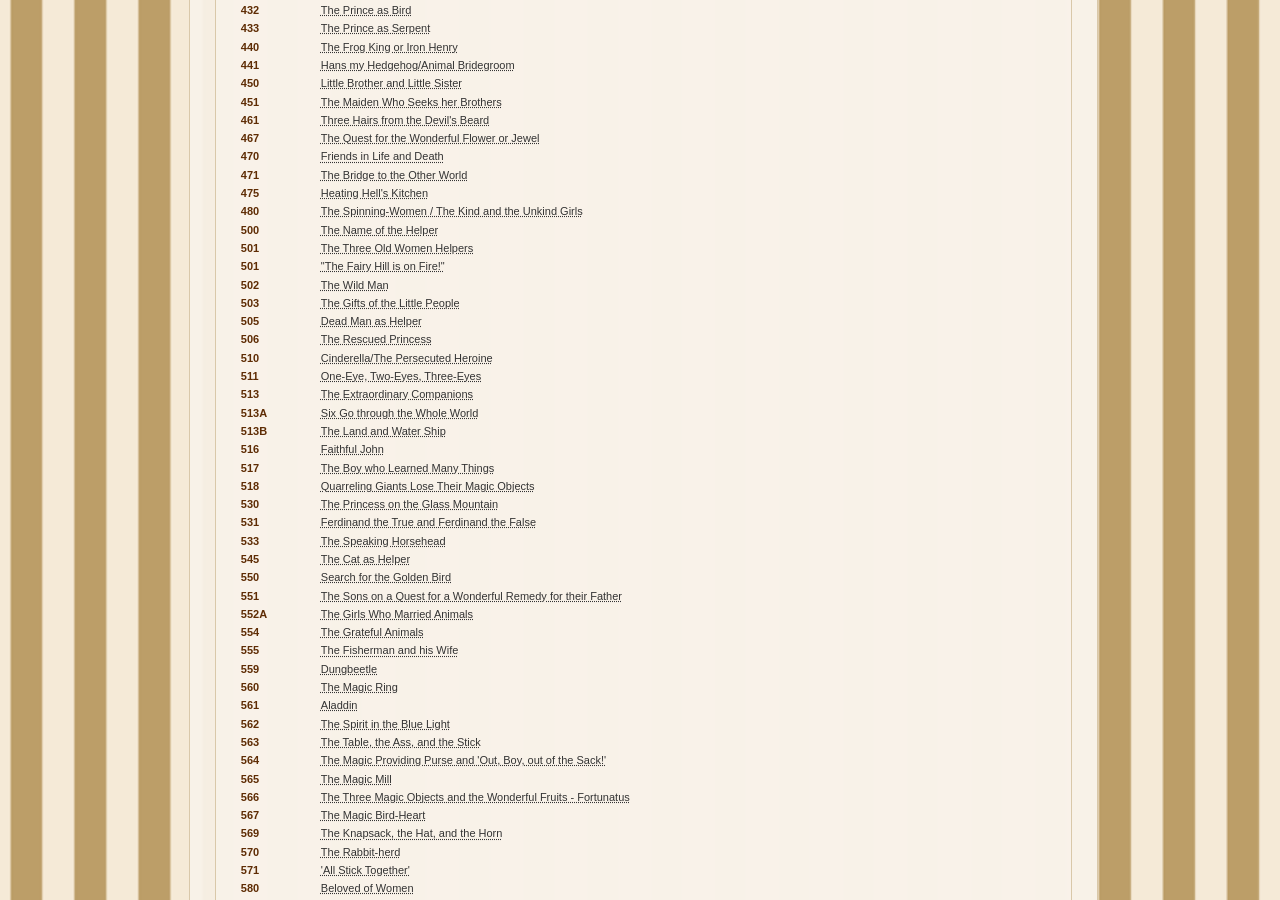
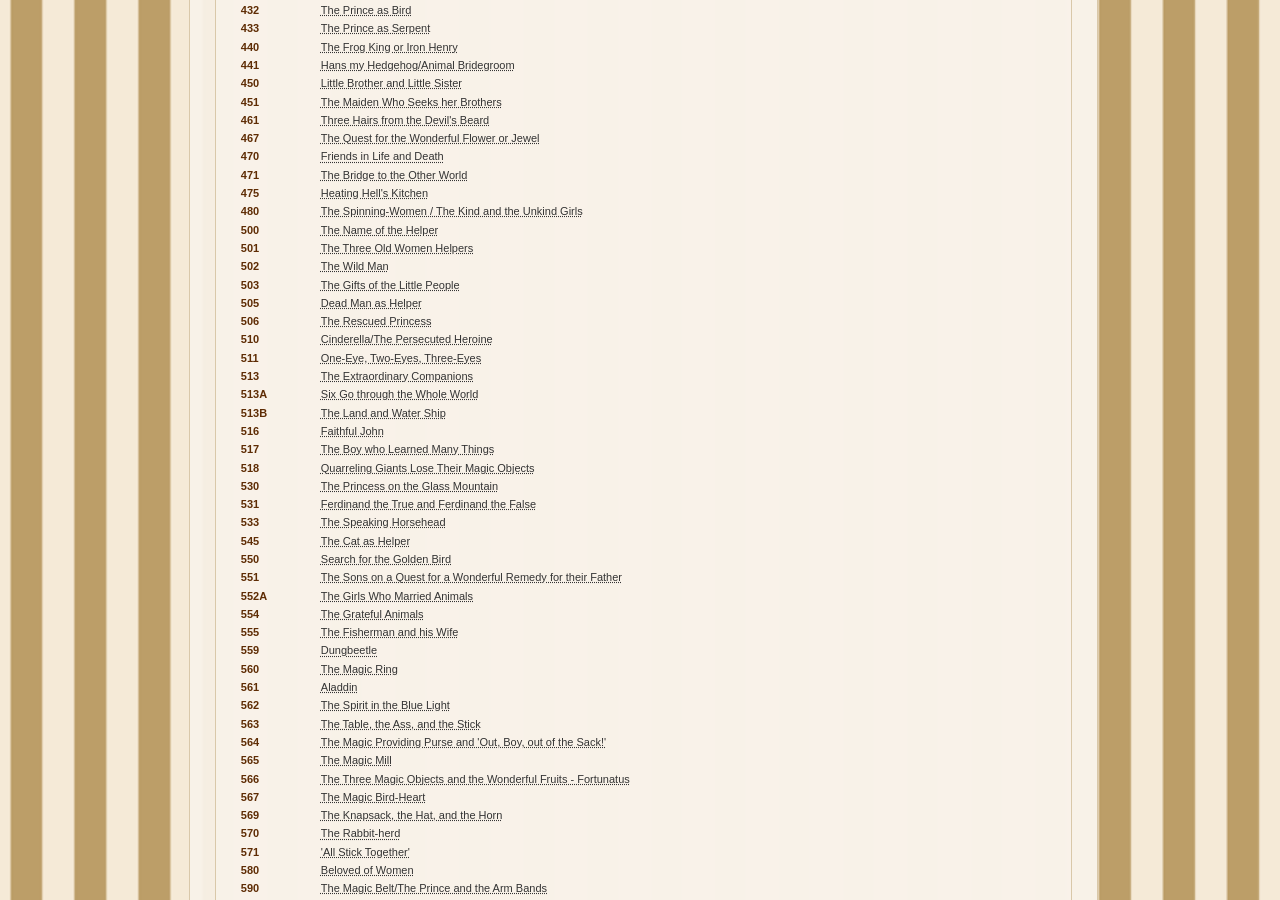
Before and after one commit to johnhopes-collab/grimmsdetectiveagency, a Jekyll site: the page built from archives/at-index.html, in a window 1280 px wide and 900 px high, scrolled down 2598 px. Built offline with Jekyll 4.4.1, drawn with Linux system fonts in a browser that asks for light colours.

Commit message:
Update at-index.html

```diff
--- a/archives/at-index.html
+++ b/archives/at-index.html
@@ -506,14 +506,8 @@ title: Archives / Aarne-Thompson Index
 
         <div class="at-index-row"><div class="at-index-number">501
             </div><div class="at-index-name"><span class="at-index-tale" data-tooltip="
-                    KHM 14 - Invited to the wedding.">
+                    KHM 14 - The Three Spinners - A spinning woman, who is terrified by her old women fairy helpers, shouts that the fairy hill nearby is on fire. The old women leave immediately, shouting: 'My child will be burned!'">
                     The Three Old Women Helpers
-        </span></div></div>
-
-        <div class="at-index-row"><div class="at-index-number">501
-            </div><div class="at-index-name"><span class="at-index-tale" data-tooltip="
-                    KHM 14 - The Three Spinners - A spinning woman, who is terrified by her old women fairy helpers, shouts that the fairy hill nearby is on fire. The old women leave immediately, shouting: 'My child will be burned!'">
-                    "The Fairy Hill is on Fire!"
         </span></div></div>
 
         <div class="at-index-row"><div class="at-index-number">502
```
